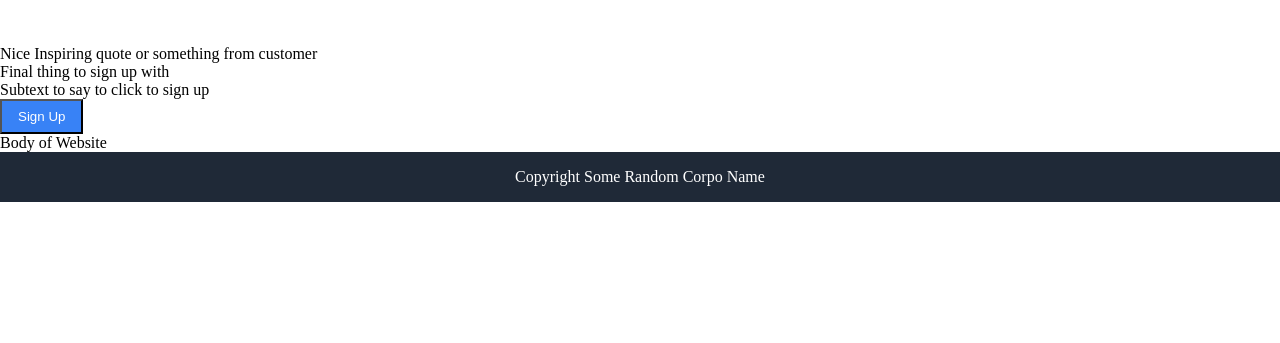
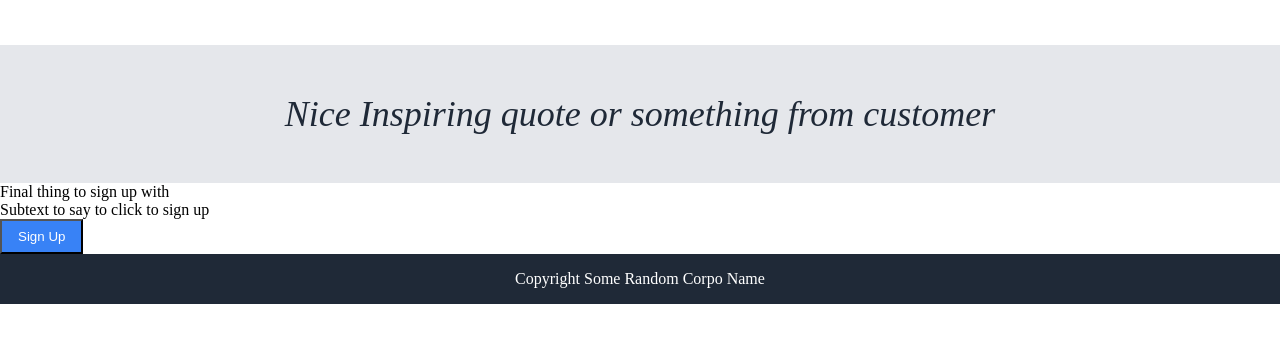
Before and after one commit to StephenKennedy5/Landing_Page, a plain HTML site: page index.html in a window 1280 px wide. Shown: the part 395-738 px from the top of the page. Drawn offline with Linux system fonts and the light colour scheme.

Commit message:
Formatted quote

```diff
--- a/index.html
+++ b/index.html
@@ -57,7 +57,6 @@
                 <div>Subtext to say to click to sign up</div>
                 <button>Sign Up</button>
             </div>
-            Body of Website
         </div>
 
         <div class="footer">
--- a/style.css
+++ b/style.css
@@ -57,6 +57,17 @@ body {
     flex-direction: column;
 }
 
+.another-content {
+    display: flex;
+    justify-content: center;
+    align-content: center;
+    padding: 48px;
+    color: #1f2937;
+    background-color: #E5e7eb;
+    font-size: 36px;
+    font-style: italic;
+}
+
 .header, .footer {
     background-color: #1F2937;
 }
```
